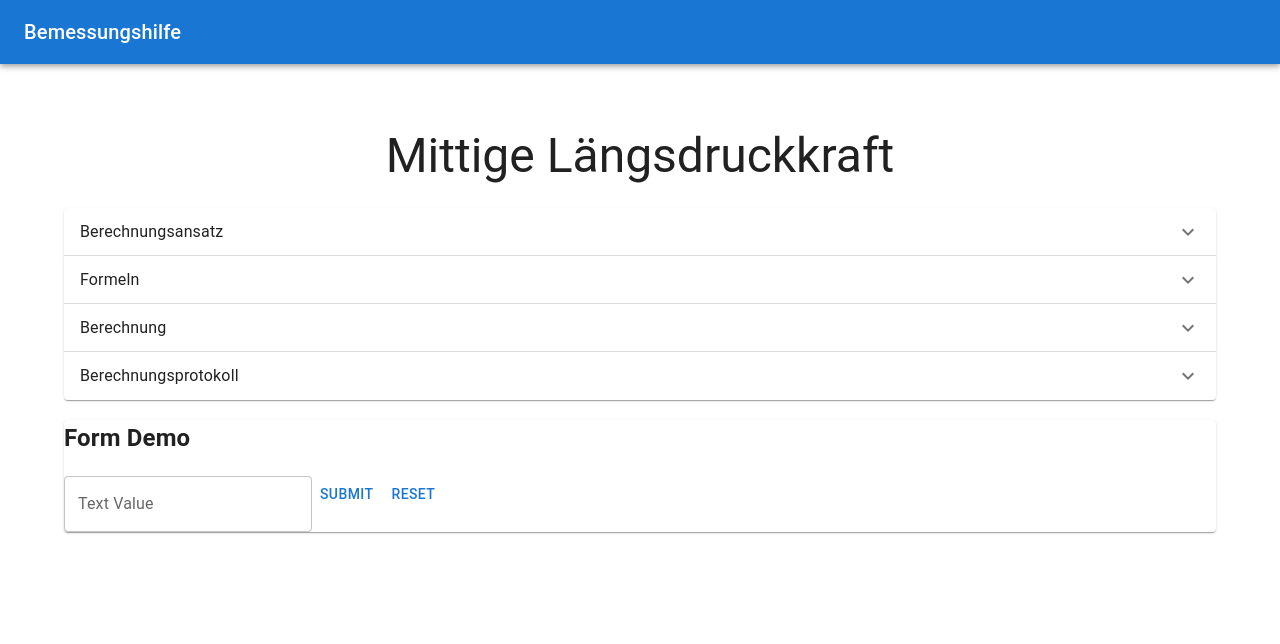
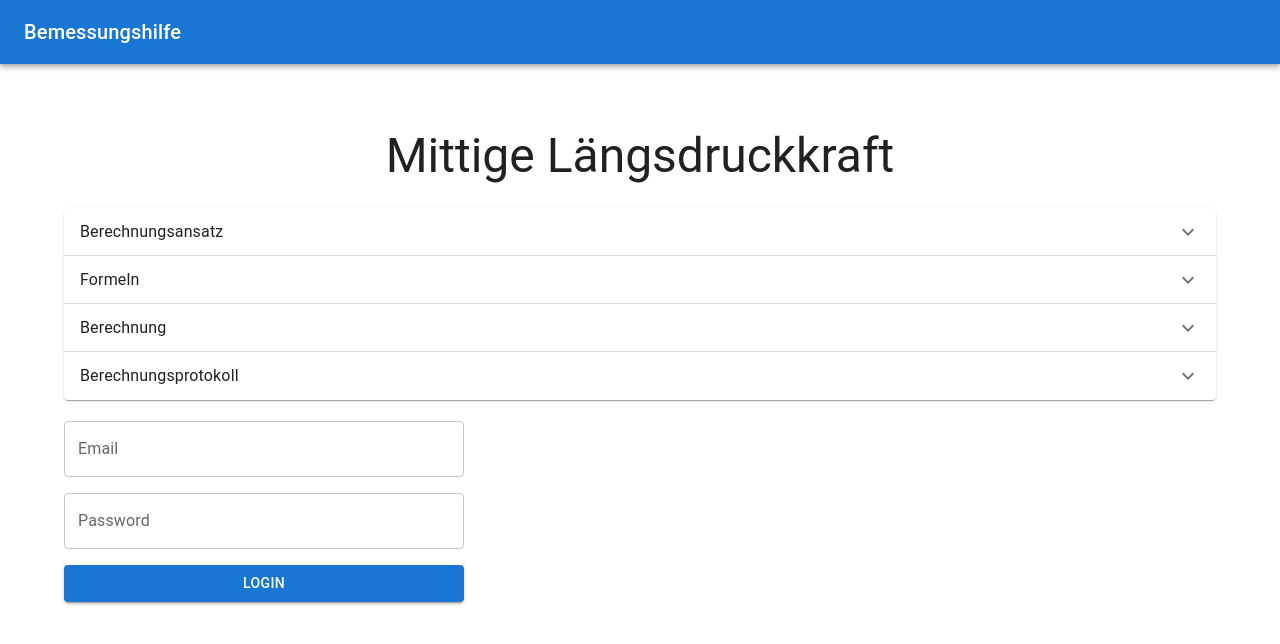
Before and after one commit to j-r-f-m/mittige-laengsdruckkraft, a React (Vite) app: page / in a window 1280 px wide. Shown: the top 644 px of the page. Built offline with nearby package versions, Linux system fonts and the light colour scheme.

Commit message:
add form template

```diff
--- /dev/null
+++ b/src/components/form-components/MuiLoginForm.jsx
@@ -0,0 +1,46 @@
+import { TextField, Button, Stack } from "@mui/material";
+import { useForm } from "react-hook-form";
+
+export const MuiLoginForm = () => {
+  const form = useForm({
+    defaultValues: {
+      email: "",
+      password: "",
+    },
+  });
+
+  const { register, handleSubmit, formState } = form;
+  const { errors } = formState;
+
+  const onSubmit = (data) => {
+    console.log(data);
+  };
+
+  return (
+    <>
+      <h1>
+        <form onSubmit={handleSubmit(onSubmit)} noValidate>
+          <Stack spacing={2} width={400}>
+            <TextField
+              label="Email"
+              type="email"
+              {...register("email", { required: "Email is required" })}
+              error={!!errors.email}
+              helperText={errors.email?.message}
+            />
+            <TextField
+              label="Password"
+              type="password"
+              {...register("password", { required: "Password is required" })}
+              error={!!errors.password}
+              helperText={errors.password?.message}
+            />
+            <Button type="submit" variant="contained" color="primary">
+              Login
+            </Button>
+          </Stack>
+        </form>
+      </h1>
+    </>
+  );
+};
--- a/src/page/FormWithoutHookForm.jsx
+++ /dev/null
@@ -1,29 +0,0 @@
-import { useForm } from "react-hook-form";
-import { TextField } from "@mui/material";
-import React, { useState } from "react";
-import { Button, Paper } from "@mui/material";
-
-function FormWithoutHookForm() {
-  const [textValue, setTextValue] = useState();
-
-  const onTextChange = (e) => setTextValue(e.target.value);
-  const handleSubmit = () => console.log(textValue);
-  const handleReset = () => setTextValue("");
-
-  return (
-    <Paper>
-      <h2>Form Demo</h2>
-
-      <TextField
-        onChange={onTextChange}
-        value={textValue}
-        label={"Text Value"} //optional
-      />
-
-      <Button onClick={handleSubmit}>Submit</Button>
-      <Button onClick={handleReset}>Reset</Button>
-    </Paper>
-  );
-}
-
-export default FormWithoutHookForm;
--- a/src/page/MitteLängsdruckKraft.jsx
+++ b/src/page/MitteLängsdruckKraft.jsx
@@ -4,7 +4,8 @@ import Formeln from "./Formeln";
 import Berechnung from "./Berechnung";
 import Berechnungsprotokoll from "./Berechnungsprotokoll";
 import Berechnungsansatz from "./Berechnungsansatz";
-import FormWithoutHookForm from "./FormWithoutHookForm";
+
+import { MuiLoginForm } from "../components/form-components/MuiLoginForm";
 
 /**
  * Eltern-Komponente welche die Kinder-Komponenten kontrolliert. "State" wird in
@@ -61,7 +62,7 @@ function MitteLängsdruckKraft() {
             <Berechnungsprotokoll />
           </div>
         </Box>
-        <FormWithoutHookForm />
+        <MuiLoginForm />
       </Container>
     </>
   );
```
